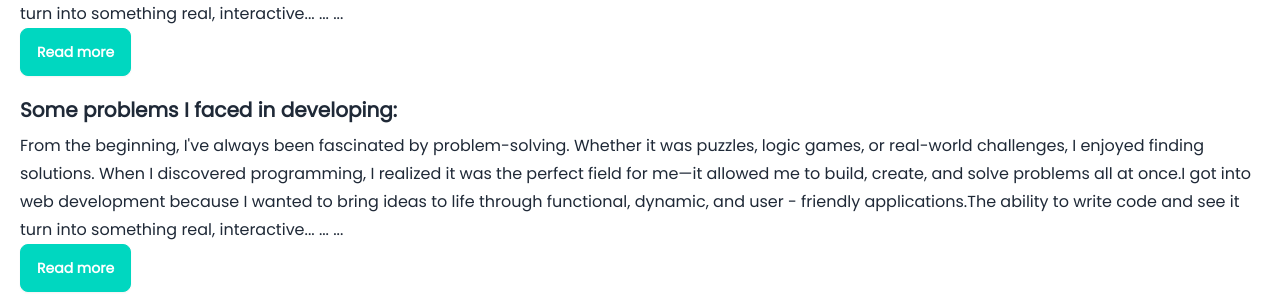
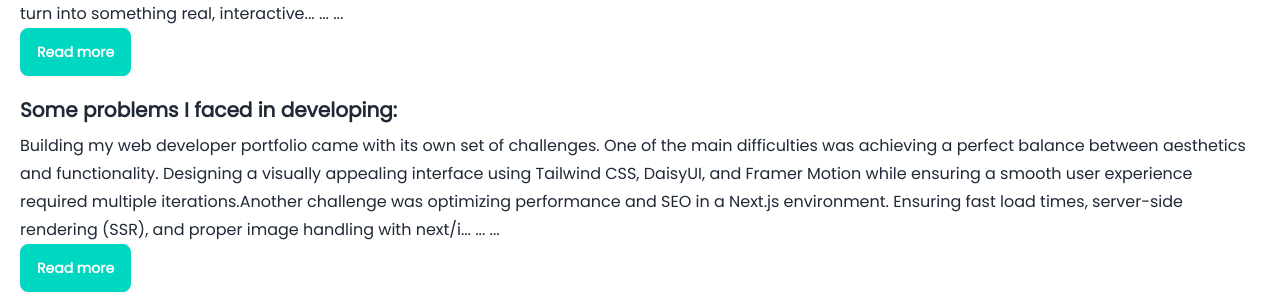
Before and after one commit to hirock0/hirock-portfolio-a, a Next.js app: page / in a window 1280 px wide. Shown: the part 820-1114 px from the top of the page. Built offline with nearby package versions, Linux system fonts and the light colour scheme; no server answers; the database is empty.

Commit message:
about me section retouch

```diff
--- a/src/components/home/about/about.tsx
+++ b/src/components/home/about/about.tsx
@@ -8,7 +8,7 @@ const About = () => {
         },
         {
             title: "Some problems I faced in developing:",
-            descriptions: "From the beginning, I've always been fascinated by problem-solving. Whether it was puzzles, logic games, or real-world challenges, I enjoyed finding solutions. When I discovered programming, I realized it was the perfect field for me—it allowed me to build, create, and solve problems all at once.I got into web development because I wanted to bring ideas to life through functional, dynamic, and user - friendly applications.The ability to write code and see it turn into something real, interactive, and impactful excited me.But my journey wasn’t always smooth.I made mistakes—many mistakes—but each one taught me something valuable.What keeps me passionate about web development is the constant evolution of technology.There’s always something new to learn, a new challenge to tackle, and a new way to improve.Today, as a Full - Stack Developer specializing in the MERN stack, I build modern, scalable, and high - performance applications using React, Next.js, Node.js, MongoDB, Tailwind CSS, and more. Web development is more than just a career for me—it’s a journey of growth, creativity, and problem - solving.And I'm always excited about what's next. 🚀"
+            descriptions: "Building my web developer portfolio came with its own set of challenges. One of the main difficulties was achieving a perfect balance between aesthetics and functionality. Designing a visually appealing interface using Tailwind CSS, DaisyUI, and Framer Motion while ensuring a smooth user experience required multiple iterations.Another challenge was optimizing performance and SEO in a Next.js environment. Ensuring fast load times, server-side rendering (SSR), and proper image handling with next/image took careful planning.Managing data efficiently with Mongoose and Next.js API routes also posed challenges. Handling authentication, database queries, and dynamic content updates required in-depth debugging and optimization.Additionally, I faced state management complexities while integrating Redux Toolkit. Ensuring global state updates without unnecessary re-renders took time to refine.Lastly, making the portfolio fully responsive and interactive while keeping animations smooth with GSAP and Framer Motion required fine-tuning breakpoints and animations for different devices.Overcoming these challenges helped me grow as a full-stack web developer, strengthening my problem-solving skills and enhancing my ability to build optimized, scalable applications."
         }
     ]
     return (
```
